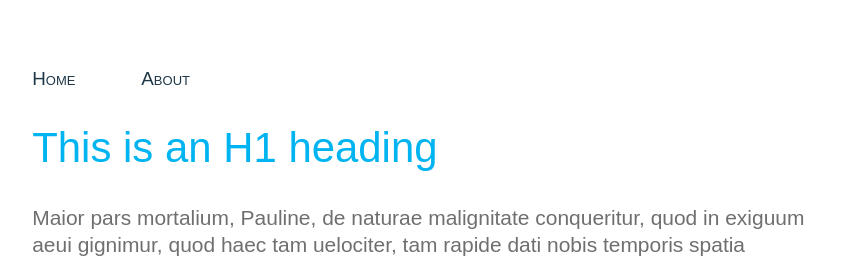
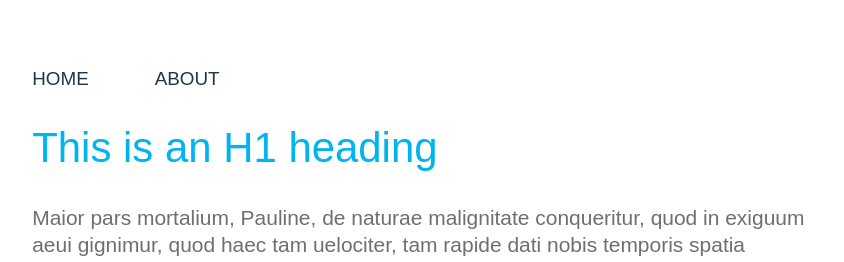
Before and after one commit to arcions/arcions.github.io, a Jekyll site: the page built from index.html, in a window 1280 px wide. Shown: the part 445-707 px from the top of the page, without its empty margins (217-1061 px from the left). Built offline with Jekyll 4.4.1, drawn with Linux system fonts in a browser that asks for light colours; nearby versions of some CDN libraries; some web fonts are replaced; Markdown is read by kramdown in place of the engine named in the settings.

Commit message:
Update main.css

```diff
--- a/stylesheets/main.css
+++ b/stylesheets/main.css
@@ -87,8 +87,15 @@ a {
 
 h1, h2, h3, h4, h5, h6 {
   color:#00B4F1;
-  font-family:'Nuvo', sans-serif;
+  font-family:'Bauer', sans-serif;
   font-weight: normal;
+  font-feature-settings: "kern" 1, "liga" 1, "ss02" 1, "ss03" 1, "titl" 1, "tnum" 1, "lnum" 1;
+  text-transform: none;
+  -webkit-font-feature-settings: "kern" 1, "liga" 1, "ss02" 1, "ss03" 1, "titl" 1, "tnum" 1, "lnum" 1;
+  -moz-font-feature-settings: "kern" 1, "liga" 1, "ss02" 1, "ss03" 1, "titl" 1, "tnum" 1, "lnum" 1;
+  -moz-font-feature-settings: "kern=1, liga=1, ss02=1, ss03=1, titl=1, tnum=1, lnum=1";
+  -ms-font-feature-settings: "kern" 1, "liga" 1, "ss02" 1, "ss03" 1, "titl" 1, "tnum" 1, "lnum" 1;
+  -o-font-feature-settings: "kern" 1, "liga" 1, "ss02" 1, "ss03" 1, "titl" 1, "tnum" 1, "lnum" 1;
 }
 
 h1 {
@@ -192,7 +199,7 @@ nav ul li {
     display: inline;
     margin-right:100px;
     margin-left:-40px;
-    font-family:'CooHewBk', sans-serif;
+    font-family:'Nuvo', sans-serif;
     font-size: 90%;
-    font-variant: small-caps;
+    text-transform:uppercase;
 }
```
